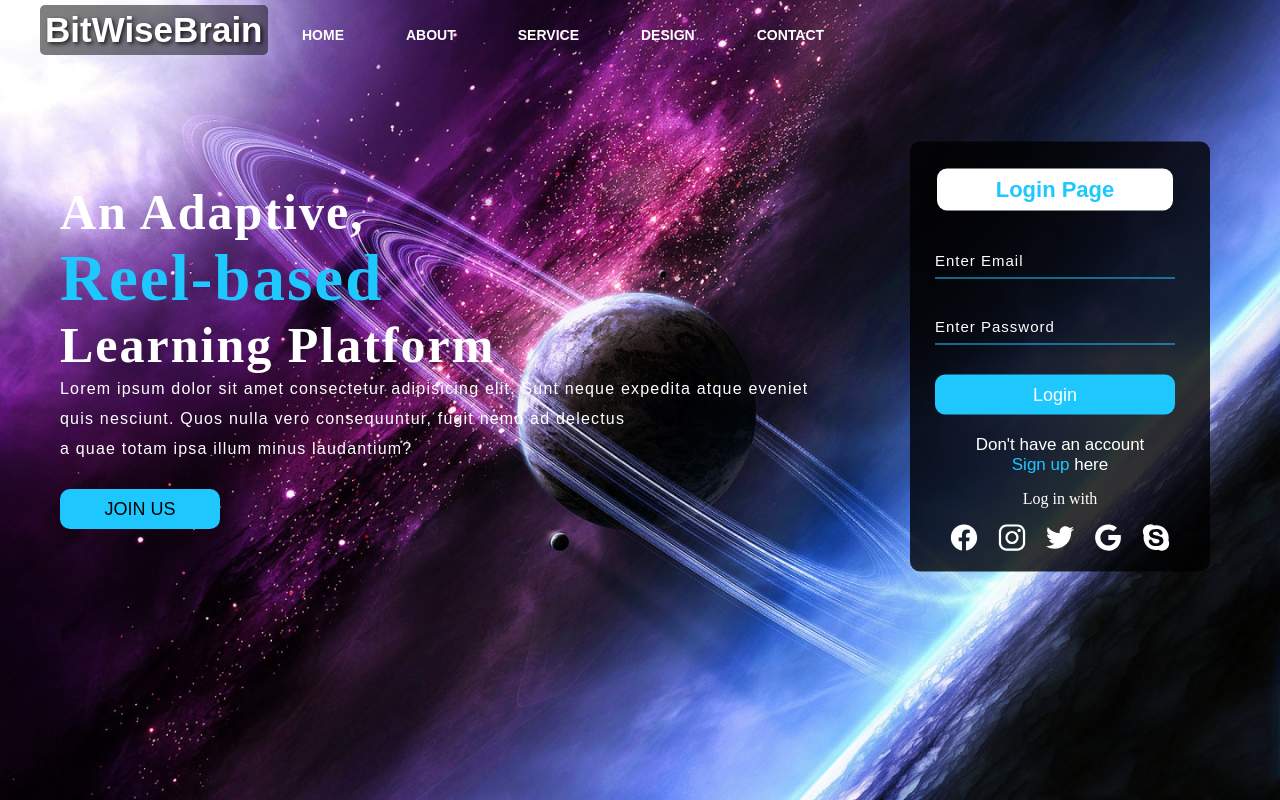
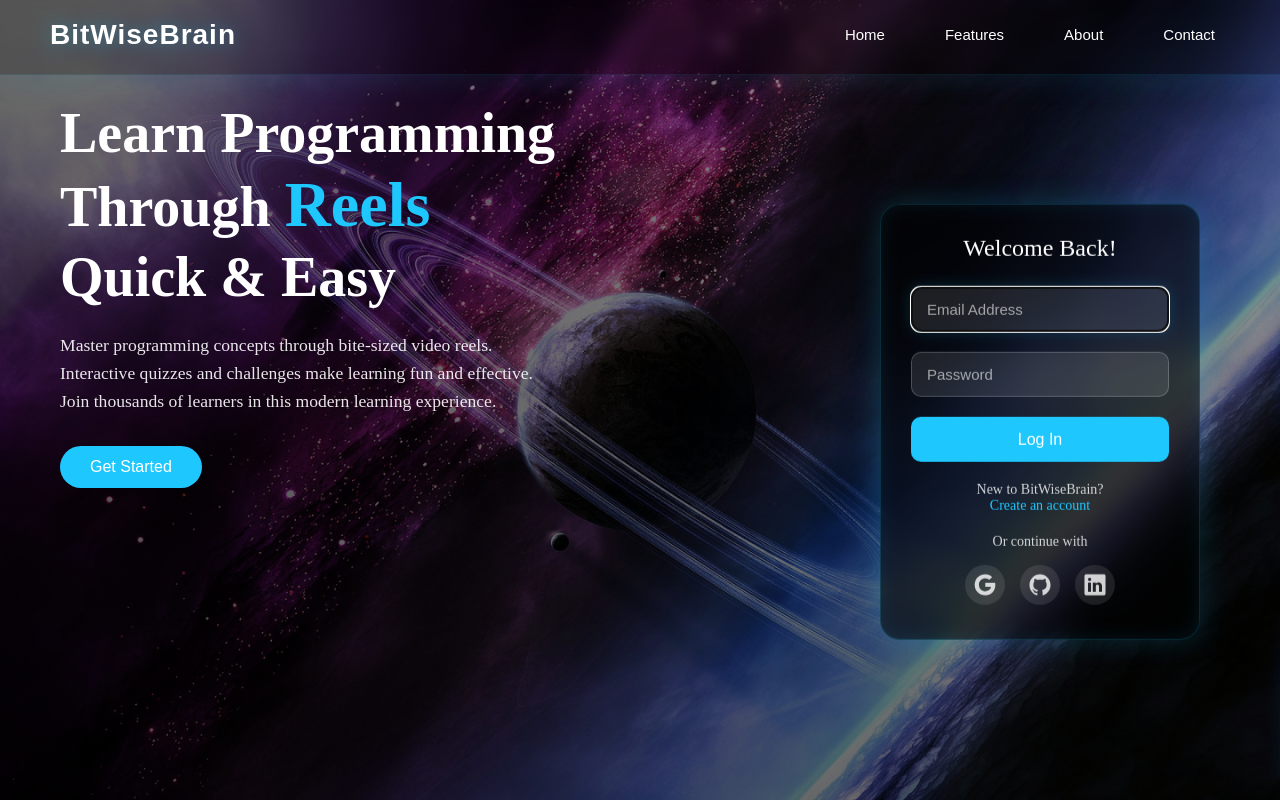
Before and after one commit to shubhamSK29/BitWiseBrain_v2, a plain HTML site: page index.html in a window 1280 px wide. Drawn offline with nearby package versions, Linux system fonts and the light colour scheme.

Commit message:
Add files via upload

```diff
--- a/index.html
+++ b/index.html
@@ -1,7 +1,9 @@
 <!DOCTYPE html>
 <html lang="en">
 <head>
-    <title>BitWiseBrain</title>
+    <meta charset="UTF-8">
+    <meta name="viewport" content="width=device-width, initial-scale=1.0">
+    <title>BitWiseBrain - Learn Through Reels</title>
     <link rel="stylesheet" href="styles-login-signup.css">
 </head>
 <body>
@@ -13,46 +15,61 @@
 
             <div class="menu">
                 <ul>
-                    <li><a href="#">HOME</a></li>
-                    <li><a href="#">ABOUT</a></li>
-                    <li><a href="#">SERVICE</a></li>
-                    <li><a href="#">DESIGN</a></li>
-                    <li><a href="#">CONTACT</a></li>
+                    <li><a href="#">Home</a></li>
+                    <li><a href="#">Features</a></li>
+                    <li><a href="#">About</a></li>
+                    <li><a href="#">Contact</a></li>
                 </ul>
             </div>
+        </div>
 
-        </div>
         <div class="content">
-            <h1>An Adaptive,<br><span>Reel-based</span> <br>Learning Platform</h1>
-            <p class="par">Lorem ipsum dolor sit amet consectetur adipisicing elit. Sunt neque
-                 expedita atque eveniet <br> quis nesciunt. Quos nulla vero consequuntur, fugit nemo ad delectus
-                <br> a quae totam ipsa illum minus laudantium?</p>
+            <h1>Learn Programming<br>Through <span>Reels</span><br>Quick & Easy</h1>
+            <p class="par">Master programming concepts through bite-sized video reels.<br>
+                Interactive quizzes and challenges make learning fun and effective.<br>
+                Join thousands of learners in this modern learning experience.</p>
 
-                <button class="cn"><a href="#">JOIN US</a></button>
+            <button class="cn"><a href="./assets/html/signup.html">Get Started</a></button>
 
-                <div class="login-form form">
-                    <h2>Login Page</h2>
-                    <input type="email" name="email" placeholder="Enter Email" > <!--required-->
-                    <input type="password" name="" placeholder="Enter Password" > <!--required-->
-                    <a href="./assets/html/main.html"><button class="btnn">Login</button></a>
+            <div class="login-form form">
+                <h2>Welcome Back!</h2>
+                <input type="email" name="email" placeholder="Email Address" required>
+                <input type="password" name="password" placeholder="Password" required>
+                <!-- <a href="./assets/html/main.html"><button class="btnn">Log In</button></a> -->
+                <button class="btnn" data-href="./assets/html/main.html">Log In</button>
 
-                    <p class="link">Don't have an account<br>
-                    <a href="./assets/html/signup.html">Sign up </a> here</a></p>
-                    <p class="liw">Log in with</p>
+                <p class="link">New to BitWiseBrain?<br>
+                <a href="./assets/html/signup.html">Create an account</a></p>
 
-                    <div class="icons">
-                        <a href="#"><ion-icon name="logo-facebook"></ion-icon></a>
-                        <a href="#"><ion-icon name="logo-instagram"></ion-icon></a>
-                        <a href="#"><ion-icon name="logo-twitter"></ion-icon></a>
-                        <a href="#"><ion-icon name="logo-google"></ion-icon></a>
-                        <a href="#"><ion-icon name="logo-skype"></ion-icon></a>
-                    </div>
+                <p class="liw">Or continue with</p>
+                <div class="icons">
+                    <a href="#"><ion-icon name="logo-google"></ion-icon></a>
+                    <a href="#"><ion-icon name="logo-github"></ion-icon></a>
+                    <a href="#"><ion-icon name="logo-linkedin"></ion-icon></a>
+                </div>
+            </div>
 
-                </div>
-                    </div>
-                </div>
+            <!-- Add this somewhere in the body, after the form -->
+            <div class="dev-access">
+                <button
+                    onclick="window.location.href='./assets/html/main.html'"
+                    style="
+                        position: fixed;
+                        bottom: 10px;
+                        left: 10px;
+                        background: transparent;
+                        border: none;
+                        color: transparent;
+                        cursor: pointer;
+                        padding: 10px;
+                        z-index: 1000;
+                    "
+                >Dev Access</button>
+            </div>
         </div>
     </div>
     <script src="https://unpkg.com/ionicons@5.4.0/dist/ionicons.js"></script>
+    <script src="assets/js/login-signup.js"></script>
+
 </body>
 </html>
--- a/styles-login-signup.css
+++ b/styles-login-signup.css
@@ -1,6 +1,7 @@
 *{
     margin: 0;
     padding: 0;
+    box-sizing: border-box;
 }
 
 .main{
@@ -10,18 +11,43 @@
     background-position: center;
     background-size: cover;
     height: 100vh;
+    position: relative;
+}
+
+.main::before {
+    content: '';
+    position: absolute;
+    top: 0;
+    left: 0;
+    width: 100%;
+    height: 100%;
+    background: linear-gradient(
+        45deg,
+        rgba(0, 0, 0, 0.7),
+        rgba(0, 0, 0, 0.4)
+    );
+    z-index: 1;
 }
 
 .navbar{
-    width: 1200px;
+    width: 100%;
     height: 75px;
-    margin: auto;
+    padding: 0 50px;
+    position: fixed;
+    top: 0;
+    left: 0;
+    z-index: 10;
+    background: rgba(0, 0, 0, 0.2);
+    backdrop-filter: blur(8px);
+    border-bottom: 1px solid rgba(30, 200, 255, 0.1);
+    box-shadow: 0 4px 30px rgba(30, 200, 255, 0.1);
 }
 
 .icon{
-    width: 200px;
     float: left;
     height: 70px;
+    display: flex;
+    align-items: center;
 }
 
 /* .logo{
@@ -35,52 +61,42 @@
 } */
 
 .logo {
-    color: white; /* Brighter color to contrast with the dark areas of the image */
-    font-size: 35px;
-    font-family: Arial;
-    padding-left: 20px;
-    float: left;
-    padding-top: 10px;
-    margin-top: 5px;
-
-    /* Text shadow for better visibility */
-    text-shadow: 2px 2px 4px rgba(0, 0, 0, 0.8);
-
-    /* Optional: Semi-transparent background */
-    background-color: rgba(0, 0, 0, 0.5);
-    padding: 5px;
-    border-radius: 5px;
+    color: white;
+    font-size: 28px;
+    font-family: 'Arial', sans-serif;
+    text-shadow: 0 0 20px rgba(30, 200, 255, 0.4);
+    letter-spacing: 1px;
 }
 
 .menu{
-    width: 400px;
-    float: left;
+    float: right;
     height: 70px;
 }
 
-ul{
-    float: left;
+.menu ul {
     display: flex;
-    justify-content: center;
+    gap: 30px;
+    height: 100%;
     align-items: center;
 }
 
-ul li{
+.menu ul li {
     list-style: none;
-    margin-left: 62px;
-    margin-top: 27px;
-    font-size: 14px;
+    font-size: 15px;
 }
 
-ul li a{
+.menu ul li a {
     text-decoration: none;
-    color: #fff;
-    font-family: Arial;
-    font-weight: bold;
-    transition: 0.4s ease-in-out;
+    color: white;
+    font-family: 'Arial', sans-serif;
+    font-weight: 500;
+    transition: 0.3s ease;
+    padding: 8px 15px;
+    border-radius: 20px;
 }
 
-ul li a:hover{
+.menu ul li a:hover {
+    background: rgba(30, 200, 255, 0.2);
     color: #1ec8ff;
 }
 
@@ -132,130 +148,135 @@ ul li a:hover{
 }
 
 .content{
-    width: 1200px;
-    height: auto;
-    margin: auto;
-    color: #fff;
     position: relative;
+    z-index: 2;
+    max-width: 1200px;
+    margin: 0 auto;
+    padding-top: 100px;
+    padding-bottom: 40px;
+    padding-left: 20px;
+    padding-right: 20px;
+    color: white;
+    min-height: 100vh;
+}
+
+.content h1{
+    font-size: 3.5rem;
+    line-height: 1.2;
+    margin-bottom: 20px;
+    max-width: 60%;
 }
 
 .content .par{
-    padding-left: 20px;
-    padding-bottom: 25px;
-    font-family: Arial;
-    letter-spacing: 1.2px;
-    line-height: 30px;
-}
-
-.content h1{
-    font-family: 'Times New Roman';
-    font-size: 50px;
-    padding-left: 20px;
-    margin-top: 9%;
-    letter-spacing: 2px;
-}
-
-.content .cn{
-    width: 160px;
-    height: 40px;
-    background: #1ec8ff;
-    border: none;
-    margin-bottom: 10px;
-    margin-left: 20px;
-    font-size: 18px;
-    border-radius: 10px;
-    cursor: pointer;
-    transition: .4s ease;
-
-}
-
-.content .cn a{
-    text-decoration: none;
-    color: #000;
-    transition: .3s ease;
-}
-
-.cn:hover{
-    background-color: #fff;
+    font-size: 1.1rem;
+    line-height: 1.6;
+    margin-bottom: 30px;
+    opacity: 0.9;
+    max-width: 60%;
 }
 
 .content span{
     color: #1ec8ff;
-    font-size: 65px
+    font-size: 4rem;
+}
+
+.content .cn{
+    padding: 12px 30px;
+    background: #1ec8ff;
+    border: none;
+    border-radius: 25px;
+    font-size: 16px;
+    font-weight: 500;
+    cursor: pointer;
+    transition: all 0.3s ease;
+}
+
+.content .cn a{
+    color: white;
+    text-decoration: none;
+}
+
+.cn:hover{
+    background: #19b8e6;
+    transform: translateY(-2px);
+    box-shadow: 0 5px 15px rgba(30, 200, 255, 0.3);
 }
 
 .form{
-    /* Needs changes for signup page's box */
-    width: 250px;
-    height: 380px;
-    background: linear-gradient(to top, rgba(0,0,0,0.8)50%,rgba(0,0,0,0.8)50%);
-    position: absolute;
-    top: -20px;
-    left: 870px;
-    transform: translate(0%,-5%);
-    border-radius: 10px;
-    padding: 25px;
+    position: fixed;
+    top: 50%;
+    right: 80px;
+    transform: translateY(-45%);
+    width: 320px;
+    background: rgba(0, 0, 0, 0.6);
+    backdrop-filter: blur(12px);
+    border-radius: 20px;
+    border: 1px solid rgba(30, 200, 255, 0.2);
+    padding: 30px;
+    box-shadow:
+        0 0 30px rgba(30, 200, 255, 0.2),
+        inset 0 0 20px rgba(30, 200, 255, 0.1);
+    z-index: 5;
 }
 
-.login-page {
-    height: 380px;
+.login-form {
+    height: auto;
 }
 
 .signup-form {
-    height: 450px;
+    height: auto;
+}
+
+.signup-form.form {
+    margin-top: 10px;
 }
 
 .form h2{
-    width: 220px;
-    font-family: sans-serif;
     text-align: center;
-    color: #1ec8ff;
-    font-size: 22px;
-    background-color: #fff;
-    border-radius: 10px;
-    margin: 2px;
-    padding: 8px;
+    color: white;
+    font-size: 24px;
+    margin-bottom: 25px;
+    font-weight: 500;
 }
 
 .form input{
-    width: 240px;
-    height: 35px;
-    background: transparent;
-    border-bottom: 1px solid #1ec8ff;
-    border-top: none;
-    border-right: none;
-    border-left: none;
-    color: #fff;
+    width: 100%;
+    height: 45px;
+    background: rgba(255, 255, 255, 0.1);
+    border: 1px solid rgba(255, 255, 255, 0.2);
+    border-radius: 10px;
+    margin-bottom: 20px;
+    padding: 0 15px;
+    color: white;
     font-size: 15px;
-    letter-spacing: 1px;
-    margin-top: 30px;
-    font-family: sans-serif;
+    transition: all 0.3s ease;
 }
 
 .form input:focus{
-    outline: none;
+    border-color: #1ec8ff;
+    box-shadow: 0 0 15px rgba(30, 200, 255, 0.2);
 }
 
-::placeholder{
-    color: #fff;
-    font-family: Arial;
+.form input::placeholder{
+    color: rgba(255, 255, 255, 0.6);
 }
 
 .btnn{
-    width: 240px;
-    height: 40px;
+    width: 100%;
+    height: 45px;
     background: #1ec8ff;
     border: none;
-    margin-top: 30px;
-    font-size: 18px;
     border-radius: 10px;
+    color: white;
+    font-size: 16px;
+    font-weight: 500;
     cursor: pointer;
-    color: #fff;
-    transition: 0.4s ease;
+    transition: all 0.3s ease;
 }
 .btnn:hover{
-    background: #fff;
-    color: #1ec8ff;
+    background: #19b8e6;
+    transform: translateY(-2px);
+    box-shadow: 0 5px 15px rgba(30, 200, 255, 0.3);
 }
 .btnn a{
     text-decoration: none;
@@ -263,31 +284,44 @@ ul li a:hover{
     font-weight: bold;
 }
 .form .link{
-    font-family: Arial, Helvetica, sans-serif;
-    font-size: 17px;
-    padding-top: 20px;
     text-align: center;
+    margin: 20px 0;
+    font-size: 14px;
+    color: rgba(255, 255, 255, 0.8);
 }
 .form .link a{
+    color: #1ec8ff;
     text-decoration: none;
-    color: #1ec8ff;
+    font-weight: 500;
+}
+.form .link a:hover{
+    text-decoration: underline;
 }
 .liw{
-    padding-top: 15px;
-    padding-bottom: 10px;
     text-align: center;
+    color: rgba(255, 255, 255, 0.8);
+    margin-bottom: 15px;
+    font-size: 14px;
+}
+.icons {
+    display: flex;
+    justify-content: center;
+    gap: 15px;
 }
 .icons a{
     text-decoration: none;
     color: #fff;
 }
 .icons ion-icon{
-    color: #fff;
-    font-size: 30px;
-    padding-left: 14px;
-    padding-top: 5px;
-    transition: 0.3s ease;
+    font-size: 24px;
+    color: rgba(255, 255, 255, 0.8);
+    transition: all 0.3s ease;
+    padding: 8px;
+    border-radius: 50%;
+    background: rgba(255, 255, 255, 0.1);
 }
 .icons ion-icon:hover{
     color: #1ec8ff;
+    background: rgba(255, 255, 255, 0.2);
+    transform: translateY(-2px);
 }
```
